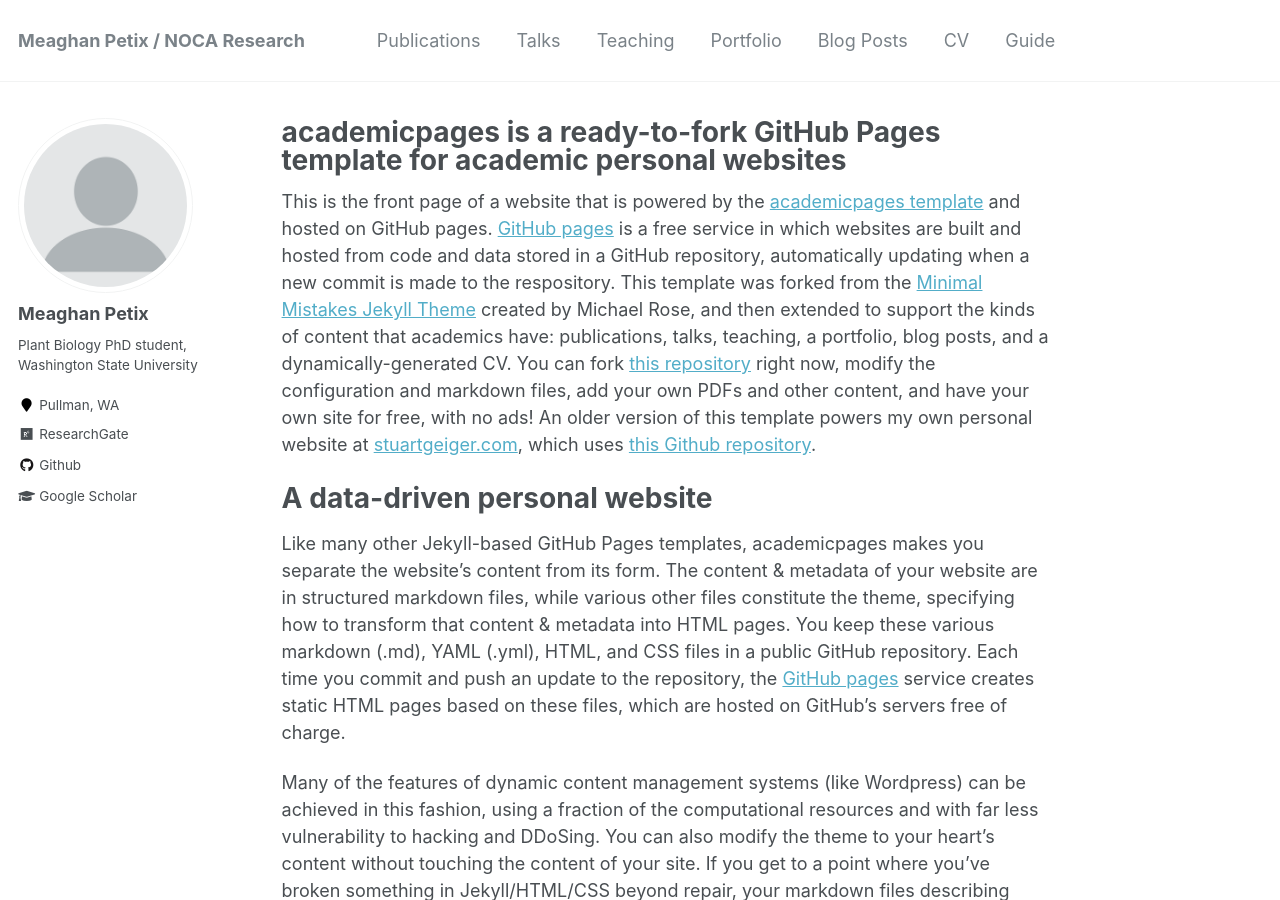
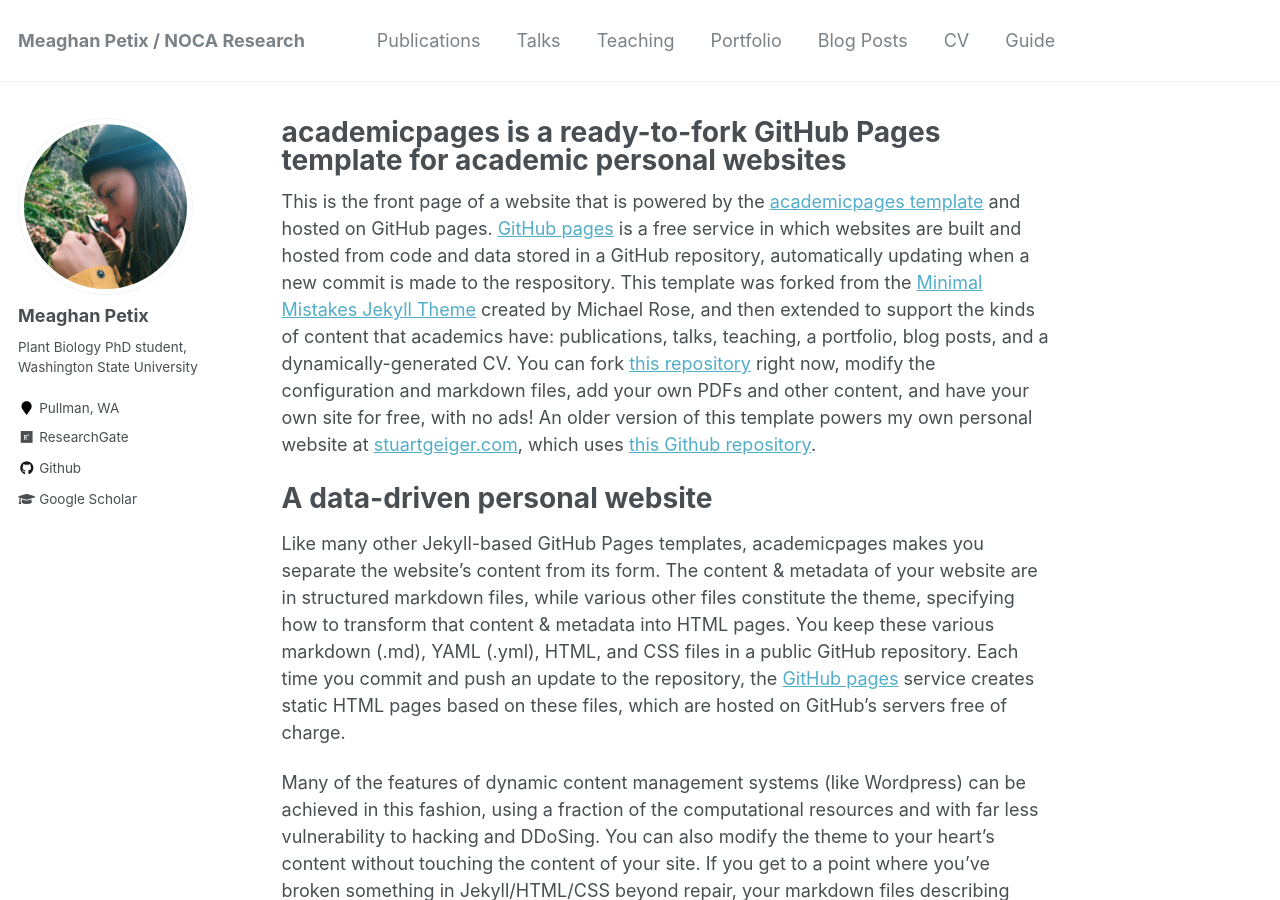
Before and after one commit to mpetix/mpetix.github.io, a Jekyll site: the page built from _pages/about.md, in a window 1280 px wide and 900 px high. Built offline with Jekyll 4.4.1, drawn with Linux system fonts in a browser that asks for light colours.

Commit message:
Update _config.yml
updated photo

```diff
--- a/_config.yml
+++ b/_config.yml
@@ -81,7 +81,7 @@ analytics:
 # Site Author
 author:
   name             : "Meaghan Petix"
-  avatar           : "profile.png"
+  avatar           : "looking at moss.jpg"
   bio              : "Plant Biology PhD student, Washington State University"
   location         : "Pullman, WA"
   employer         :
```
